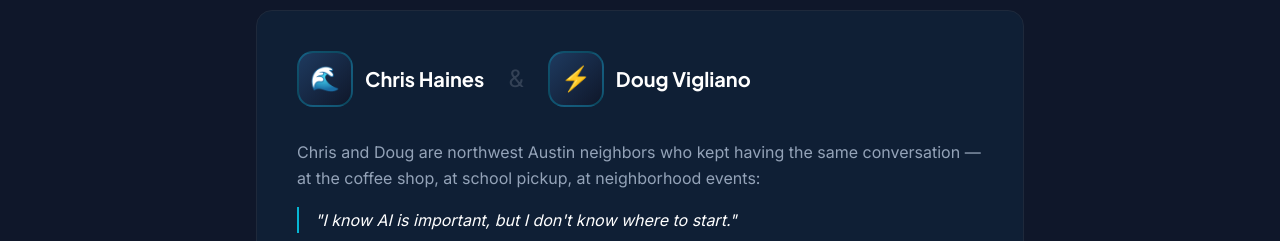
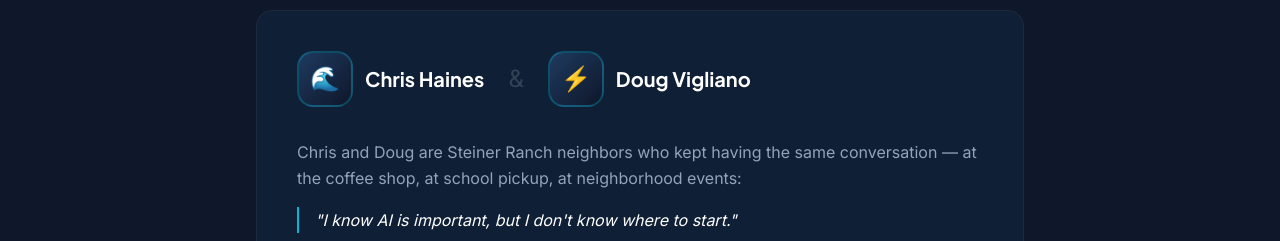
Before and after one commit to crhaines56-stack/ride-the-wave, a Next.js app: page / in a window 1280 px wide. Shown: the part 5281-5522 px from the top of the page. Built offline with nearby package versions, Linux system fonts and the light colour scheme.

Commit message:
northwest Austin → Steiner Ranch in founder bio

```diff
--- a/components/FounderSection.tsx
+++ b/components/FounderSection.tsx
@@ -61,7 +61,7 @@ export default function FounderSection() {
             {/* Shared story */}
             <div className="space-y-4 text-[#94A3B8] leading-relaxed">
               <p>
-                Chris and Doug are northwest Austin neighbors who kept having the same conversation — at the coffee shop, at school pickup, at neighborhood events:
+                Chris and Doug are Steiner Ranch neighbors who kept having the same conversation — at the coffee shop, at school pickup, at neighborhood events:
               </p>
               <blockquote className="border-l-2 border-[#06B6D4] pl-4 text-white italic">
                 "I know AI is important, but I don't know where to start."
```
